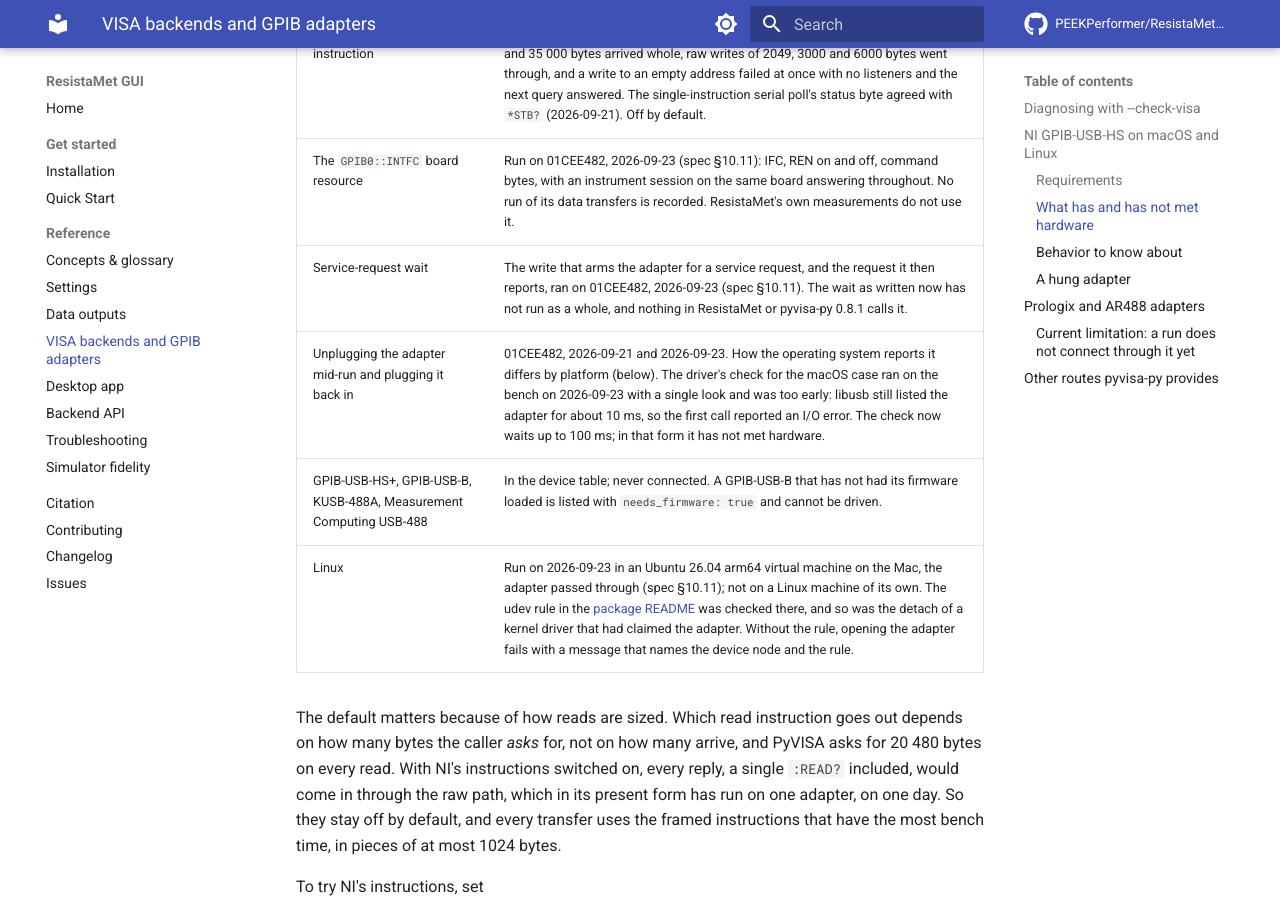
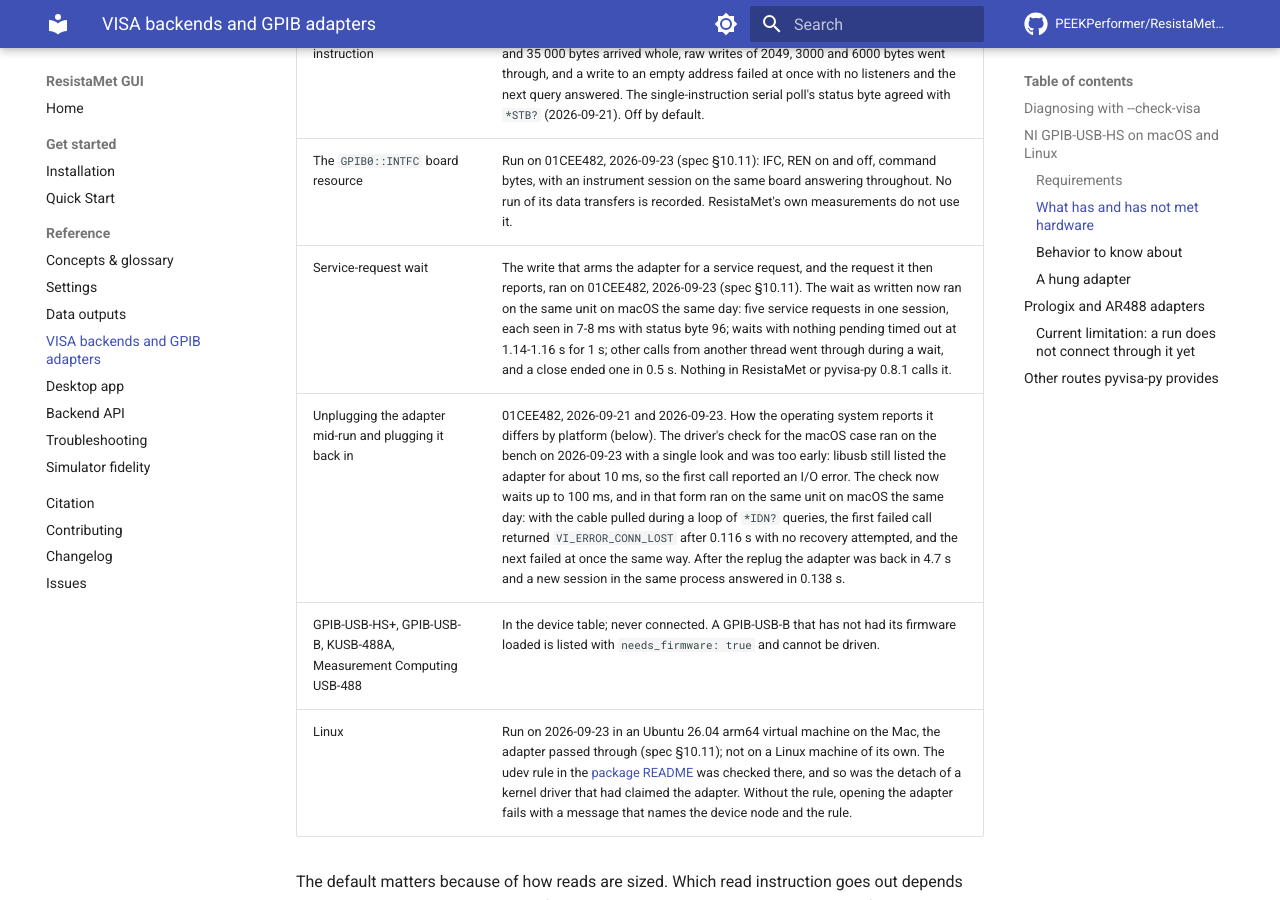
Before and after one commit to PEEKPerformer/ResistaMet-GUI, an MkDocs documentation site: the page built from docs/gpib.md, in a window 1280 px wide and 900 px high, scrolled down 3765 px. Built offline with MkDocs 1.6.1 and Material for MkDocs 9.7.7, drawn with Linux system fonts in a browser that asks for light colours; comment, search, counter and statistics services are not loaded.

Commit message:
Record the bench runs of the bus watch and SRQ wait
The README, docs/gpib.md and the SRQ section's note said the macOS bus
watch and the SRQ wait as now written had not run on hardware. Both ran
on unit 01CEE482 on macOS on 2026-09-23.

With the cable pulled during a loop of *IDN? queries, the first failed
call returned VI_ERROR_CONN_LOST after 0.116 s with no pipe reset, stop
request or drain, and the second failed at once the same way; after
the replug the adapter was back in 4.7 s and a new session in the same
process answered in 0.138 s. The stop at a failed recovery request was
not exercised, since no recovery started.

The SRQ wait saw five service requests in one session, each in 7-8 ms
with status byte 96, the next serial poll returning 32; waits with
nothing pending timed out at 1.14-1.16 s for 1 s; status() and queries
from another thread went through during a wait; a close ended a wait in
0.5 s. Whether any request came by SRQI alone is not recorded.

```diff
--- a/docs/gpib.md
+++ b/docs/gpib.md
@@ -91,8 +91,8 @@
 | Timeout expiries, long answers read in framed pieces of 1024 bytes | The same unit, 2026-09-21; the short codes' expiries again on 2026-09-23 (spec §10.11) |
 | The instructions NI's own driver uses: *raw* reads and writes on the adapter's second endpoint pair, and serial poll as a single instruction | Written on 2026-09-19 from USB captures of NI's driver on Windows, driving a second GPIB-USB-HS (013CC9DF) with a Keithley 2420. An earlier form was tried on 01CEE482 on 2026-09-21 (spec §11.2). In their present form, NI's own messages byte for byte, they ran on 01CEE482 on 2026-09-23 (spec §10.11): a raw read with nothing to read ended at its timeout code's expiry, answers of 1536 and 35 000 bytes arrived whole, raw writes of 2049, 3000 and 6000 bytes went through, and a write to an empty address failed at once with no listeners and the next query answered. The single-instruction serial poll's status byte agreed with `*STB?` (2026-09-21). Off by default. |
 | The `GPIB0::INTFC` board resource | Run on 01CEE482, 2026-09-23 (spec §10.11): IFC, REN on and off, command bytes, with an instrument session on the same board answering throughout. No run of its data transfers is recorded. ResistaMet's own measurements do not use it. |
-| Service-request wait | The write that arms the adapter for a service request, and the request it then reports, ran on 01CEE482, 2026-09-23 (spec §10.11). The wait as written now has not run as a whole, and nothing in ResistaMet or pyvisa-py 0.8.1 calls it. |
-| Unplugging the adapter mid-run and plugging it back in | 01CEE482, 2026-09-21 and 2026-09-23. How the operating system reports it differs by platform (below). The driver's check for the macOS case ran on the bench on 2026-09-23 with a single look and was too early: libusb still listed the adapter for about 10 ms, so the first call reported an I/O error. The check now waits up to 100 ms; in that form it has not met hardware. |
+| Service-request wait | The write that arms the adapter for a service request, and the request it then reports, ran on 01CEE482, 2026-09-23 (spec §10.11). The wait as written now ran on the same unit on macOS the same day: five service requests in one session, each seen in 7-8 ms with status byte 96; waits with nothing pending timed out at 1.14-1.16 s for 1 s; other calls from another thread went through during a wait, and a close ended one in 0.5 s. Nothing in ResistaMet or pyvisa-py 0.8.1 calls it. |
+| Unplugging the adapter mid-run and plugging it back in | 01CEE482, 2026-09-21 and 2026-09-23. How the operating system reports it differs by platform (below). The driver's check for the macOS case ran on the bench on 2026-09-23 with a single look and was too early: libusb still listed the adapter for about 10 ms, so the first call reported an I/O error. The check now waits up to 100 ms, and in that form ran on the same unit on macOS the same day: with the cable pulled during a loop of `*IDN?` queries, the first failed call returned `VI_ERROR_CONN_LOST` after 0.116 s with no recovery attempted, and the next failed at once the same way. After the replug the adapter was back in 4.7 s and a new session in the same process answered in 0.138 s. |
 | GPIB-USB-HS+, GPIB-USB-B, KUSB-488A, Measurement Computing USB-488 | In the device table; never connected. A GPIB-USB-B that has not had its firmware loaded is listed with `needs_firmware: true` and cannot be driven. |
 | Linux | Run on 2026-09-23 in an Ubuntu 26.04 arm64 virtual machine on the Mac, the adapter passed through (spec §10.11); not on a Linux machine of its own. The udev rule in the [package README](../resistamet_gui/gpib_usb/README.md#linux) was checked there, and so was the detach of a kernel driver that had claimed the adapter. Without the rule, opening the adapter fails with a message that names the device node and the rule. |
 
```
Also changed, not shown: resistamet_gui/gpib_usb/README.md (+2 -2 lines), 1 other file.
